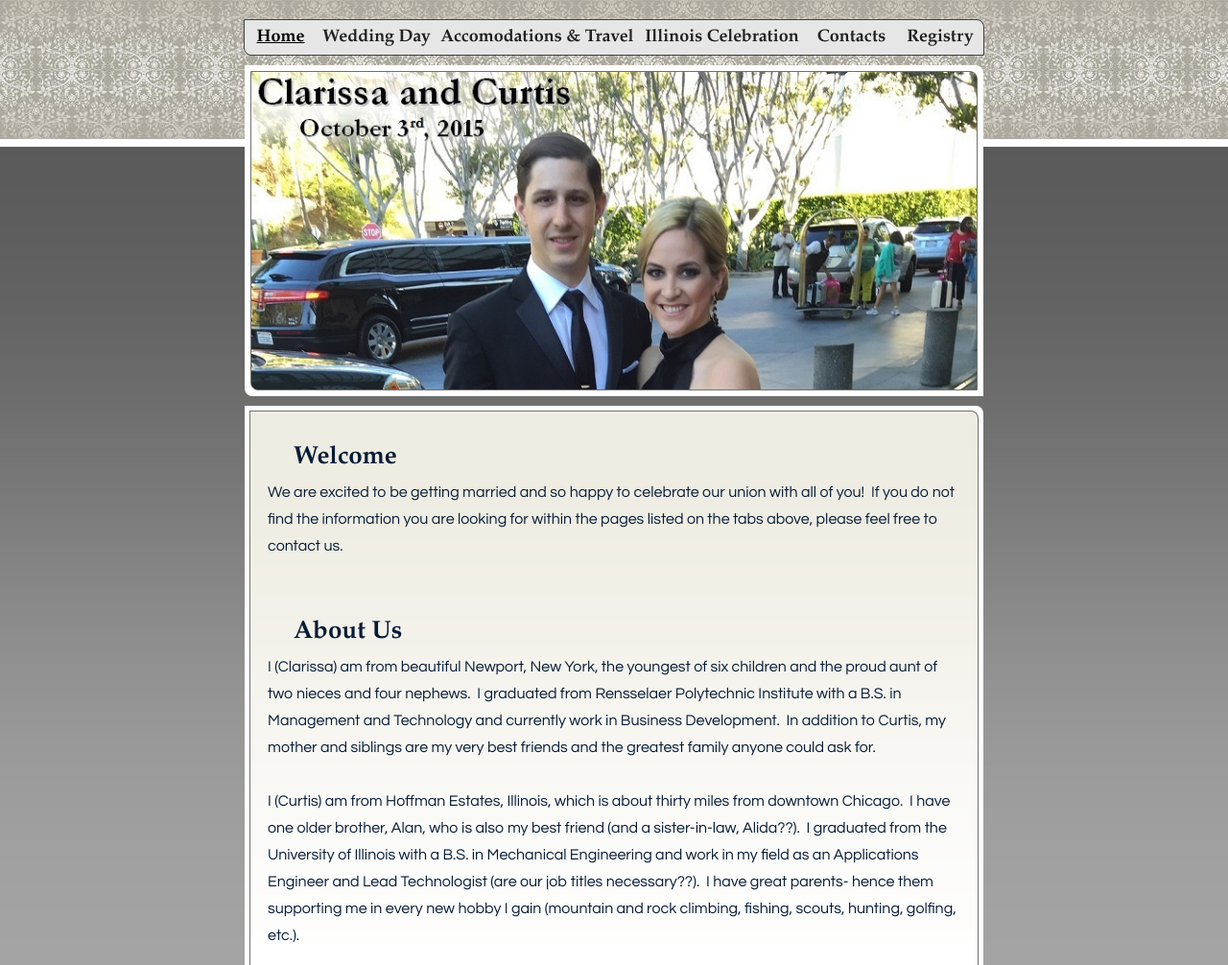
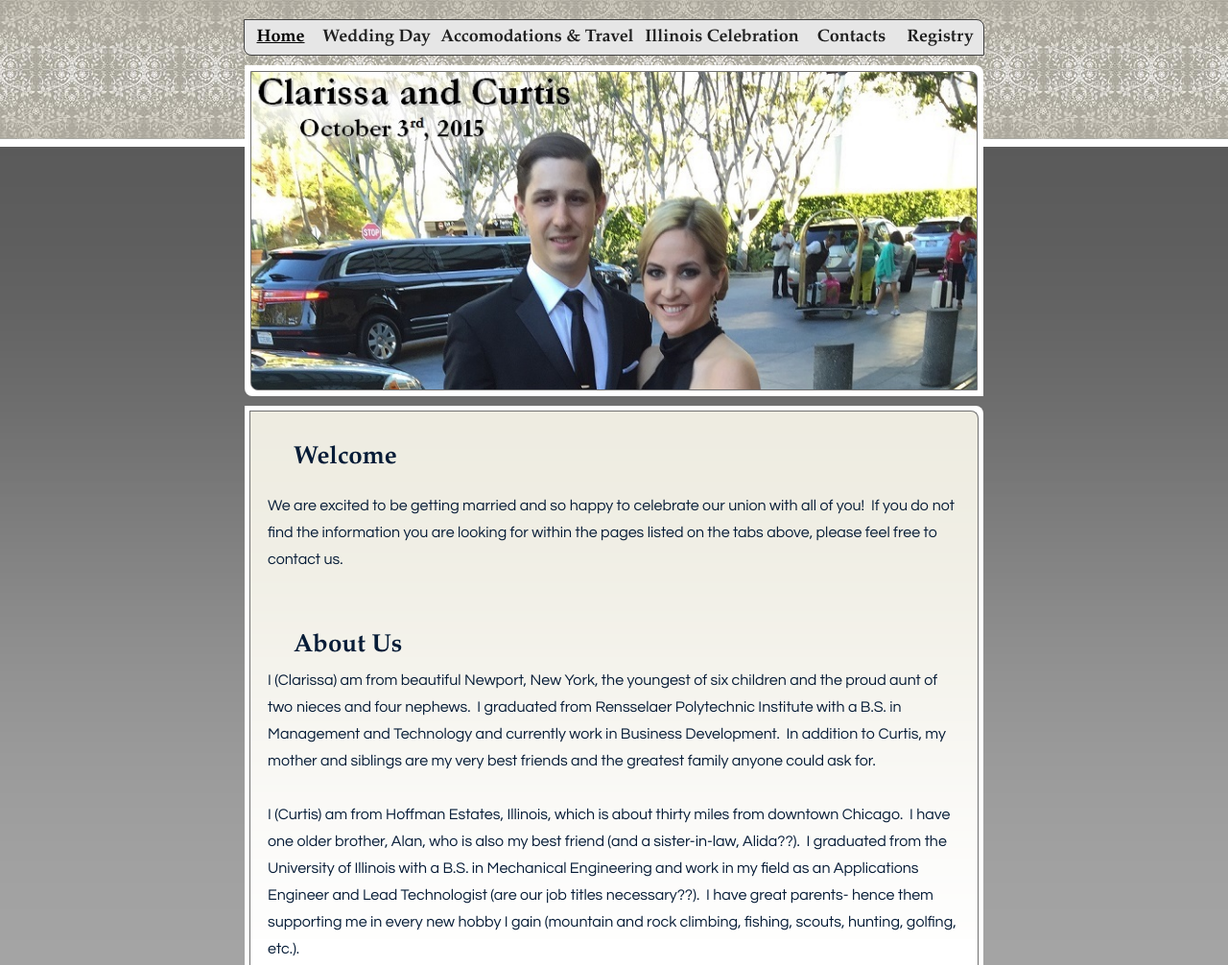
Before and after one commit to ClarissaAndCurtis/Wedding, a plain HTML site: page index.html in a window 1280 px wide. Shown: the top 1006 px of the page at 96% size. Drawn offline with Linux system fonts and the light colour scheme.

Commit message:
one more space and div formatting

```diff
--- a/index.html
+++ b/index.html
@@ -37,7 +37,7 @@ Released   : 20081009
     </div>
     <div class="contentBox">
         <div class="innerBox">
-          <div class="contentTitle">Welcome</div>
+          <div class="contentTitle">Welcome</div><br />
           <div class="contentText">
               <p>We are excited to be getting married and so happy to celebrate our union with all of you! &nbsp;If you do not find the information you are looking for within the pages listed on the tabs above, please feel free to contact us.</p><br />
           </div>
```
Also changed, not shown: IllinoisCelebration.html (+10 -5 lines).
